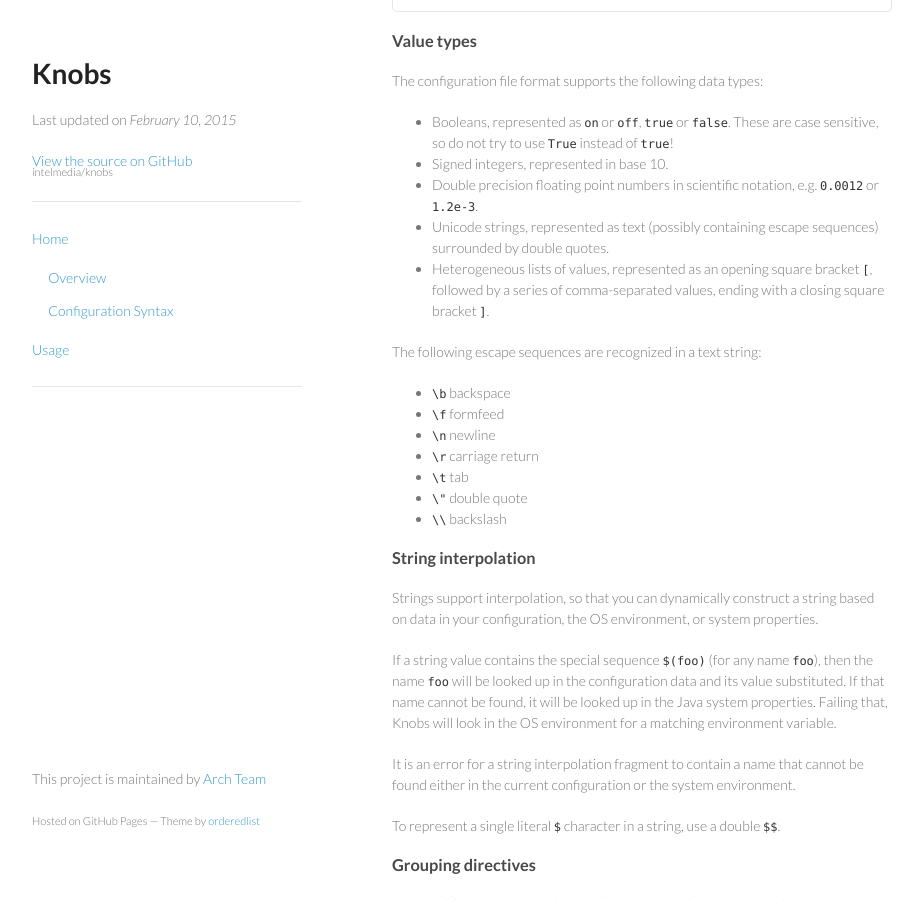
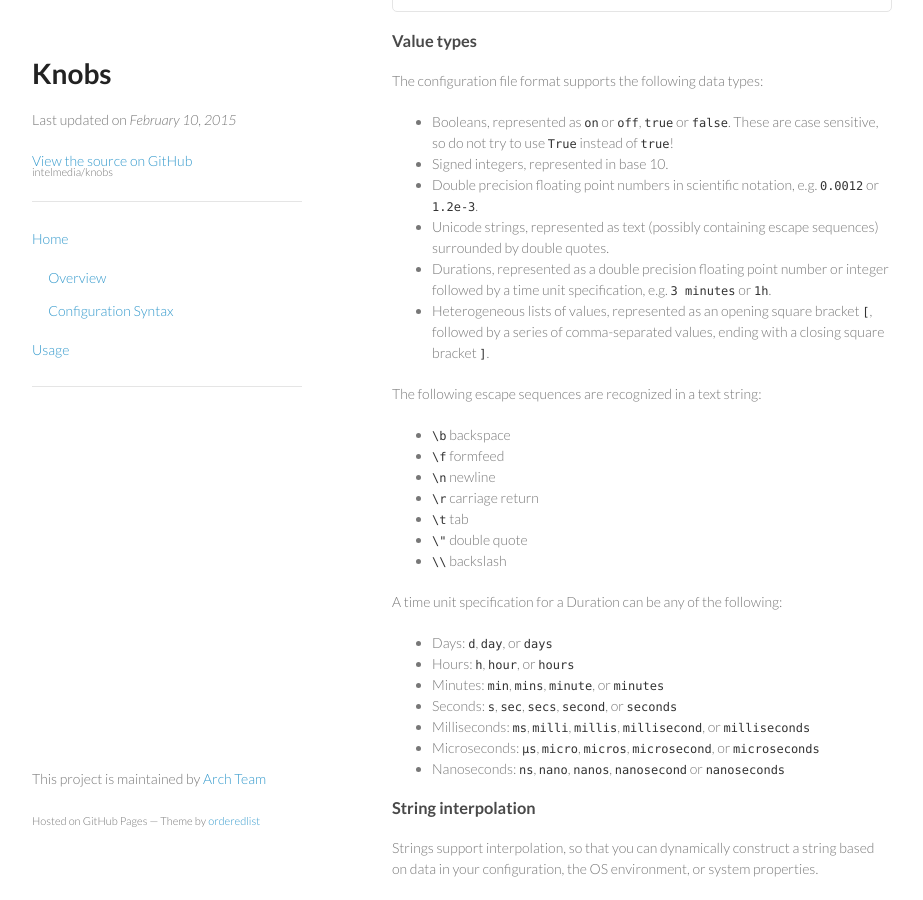
Before and after one commit to Verizon/knobs, a Jekyll site: the page built from index.md, in a window 1280 px wide and 900 px high, scrolled down 1053 px. Shown: the whole window, without its empty margins (178-1101 px from the left). Built offline with Jekyll 4.4.1, drawn with Linux system fonts in a browser that asks for light colours; Markdown is read by kramdown in place of the engine named in the settings.

Commit message:
Added docs for Duration

```diff
--- a/index.md
+++ b/index.md
@@ -57,6 +57,7 @@ The configuration file format supports the following data types:
   * Signed integers, represented in base 10.
   * Double precision floating point numbers in scientific notation, e.g. `0.0012` or `1.2e-3`.
   * Unicode strings, represented as text (possibly containing escape sequences) surrounded by double quotes.
+  * Durations, represented as a double precision floating point number or integer followed by a time unit specification, e.g. `3 minutes` or `1h`.
   * Heterogeneous lists of values, represented as an opening square bracket `[`, followed by a series of comma-separated values, ending with a closing square bracket `]`.
 
 The following escape sequences are recognized in a text string:
@@ -68,6 +69,16 @@ The following escape sequences are recognized in a text string:
   * `\t` tab
   * `\"` double quote
   * `\\` backslash
+
+A time unit specification for a Duration can be any of the following:
+
+  * Days: `d`, `day`, or `days`
+  * Hours: `h`, `hour`, or `hours`
+  * Minutes: `min`, `mins`, `minute`, or `minutes`
+  * Seconds: `s`, `sec`, `secs`, `second`, or `seconds`
+  * Milliseconds: `ms`, `milli`, `millis`, `millisecond`, or `milliseconds`
+  * Microseconds: `μs`, `micro`, `micros`, `microsecond`, or `microseconds`
+  * Nanoseconds: `ns`, `nano`, `nanos`, `nanosecond` or `nanoseconds`
 
 ### String interpolation ###
 
```
